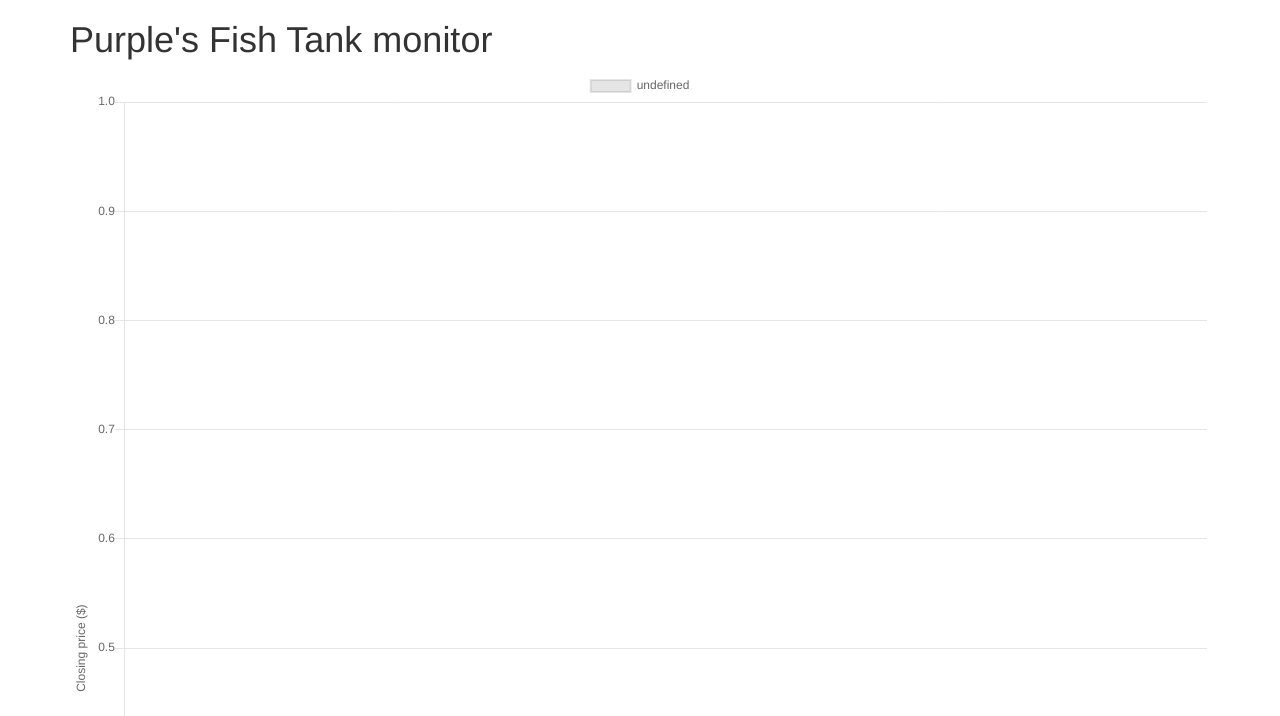
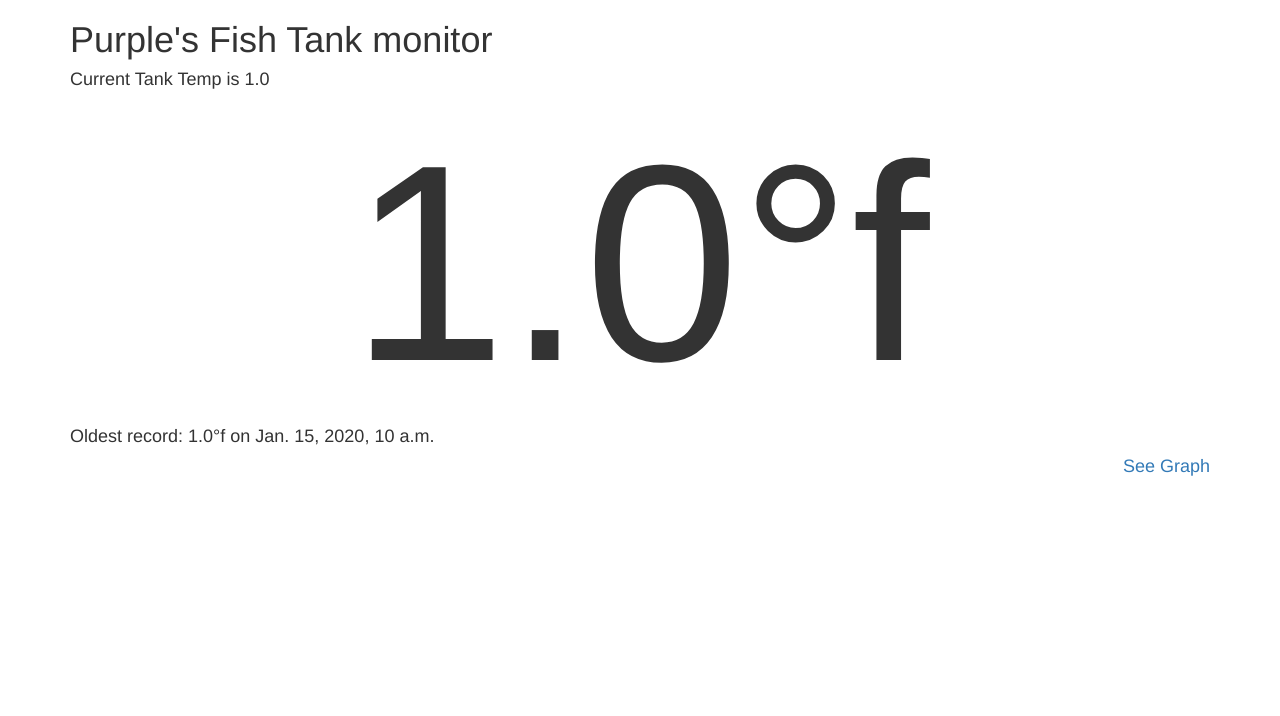
Before and after one commit to tonypnode/fishbowl_monitor, a Django app: page /fish/chart in a window 1280 px wide. Shown: the top 716 px of the page. After the commit the page ends 476 px from the top, so only its background shows below. Run offline with Django 3.2, Linux system fonts and the light colour scheme; tables that the repository leaves empty hold one stand-in row (values such as "Sample post"); data that the repository does not hold is empty; some libraries are stand-ins or nearby versions.

Commit message:
Update labels and scaling, correct static not showing up, add moment.js

```diff
--- a/fish_bowl_monitor/cron.py
+++ b/fish_bowl_monitor/cron.py
@@ -1,10 +1,12 @@
 from fish_bowl_monitor.models import TankTemp
 from fish_bowl_monitor.temperature_probe import TempData
+from fish_bowl_monitor.open_weather import OpenWeather
 
 
 def temperature_cron():
+    opw = OpenWeather()
     tank_temp = TempData()
     read_out = tank_temp.read_temp()
-    TankTemp.objects.create(temperature_data=read_out)
+    TankTemp.objects.create(temperature_data=read_out, weather_data_temp=opw.get_temp_data())
     rm = TankTemp.objects.earliest('date_time_stamp')
     rm.delete()
--- a/fish_bowl_monitor/models.py
+++ b/fish_bowl_monitor/models.py
@@ -6,3 +6,4 @@
 class TankTemp(models.Model):
     date_time_stamp = models.DateTimeField(auto_now_add=True)
     temperature_data = models.FloatField()
+    weather_data_temp = models.FloatField(blank=True, null=True)
--- a/fish_bowl_monitor/views.py
+++ b/fish_bowl_monitor/views.py
@@ -5,7 +5,13 @@
 
 
 def fish_home_chart(request):
-    return render(request, 'chart.html')
+    check_db = TankTemp.objects.latest('date_time_stamp')
+    oldest = TankTemp.objects.earliest('date_time_stamp')
+    return render(request, 'chart.html', {
+        'current_tank_temp': check_db.temperature_data,
+        'earliest_tank_temp': oldest.temperature_data,
+        'earliest_date': oldest.date_time_stamp,
+    })
 
 
 def fish_home(request):
@@ -25,12 +31,13 @@
 
     def get(self, reqest):
         # Petty sure this can get cleaned up, but I need to get some reps in before it's clear how
-        qset = TankTemp.objects.filter().order_by('date_time_stamp').values_list('date_time_stamp', 'temperature_data')[::150]
+        total = TankTemp.objects.all().count()
+        qset = TankTemp.objects.filter().order_by('date_time_stamp').values_list('date_time_stamp', 'temperature_data')[total - 1440:total:60]
         labels = []
         default_data = []
         for stuff in qset:
             default_data.append(stuff[1])
-            dtg = stuff[0].strftime("%b %d %Y %H:%m:%s")
+            dtg = stuff[0].strftime("%b %d %Y %H:%m")
             labels.append(dtg)
 
         data = {
--- a/templates/chart.html
+++ b/templates/chart.html
@@ -59,7 +59,13 @@
     <div class="row">
         <div class='col-sm-12'>
             <h1>Purple's Fish Tank monitor</h1>
-            <canvas id="myChart" width="400" height="400"></canvas>
+            <h4>Current Tank Temp is {{ current_tank_temp }}</h4>
+           <div align="center"><h2 style="font-size: 2000%;">{{ current_tank_temp }}&deg;f</h2></div>
+            <div align="left"><h4>Oldest record: {{ earliest_tank_temp }}&deg;f on {{ earliest_date }}</h4></div>
+            <div align="right"><h4><a href="/fish/chart">See Graph</a></h4></div>
+
+
+            <canvas id="myChart" width="95%" height="100"></canvas>
 
         </div>
     </div>
```
Also changed, not shown: fish_bowl_monitor/open_weather.py (added, +55 -0 lines), fish_bowl_monitor/migrations/0004_tanktemp_weather_data_temp.py (added).
